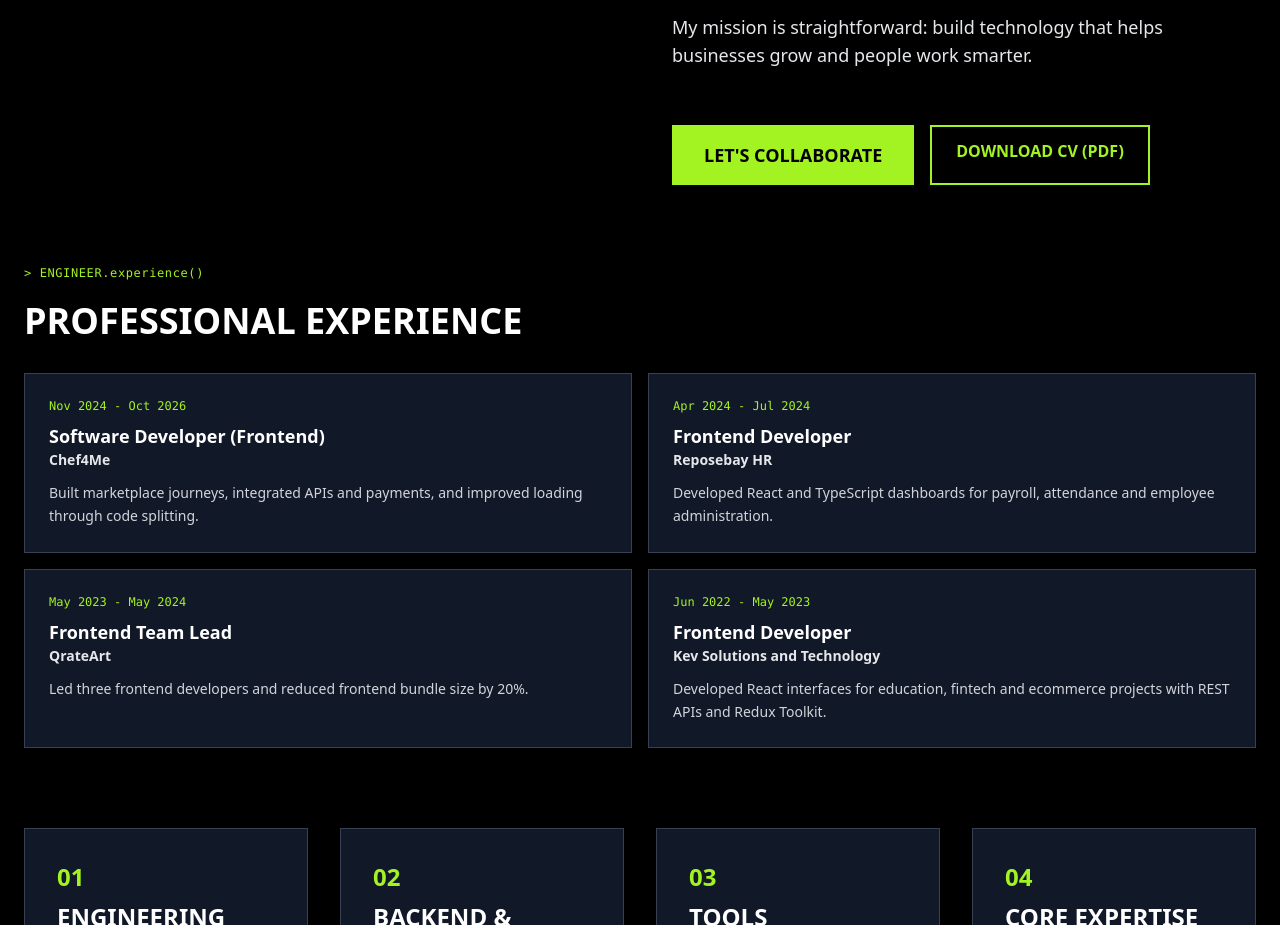
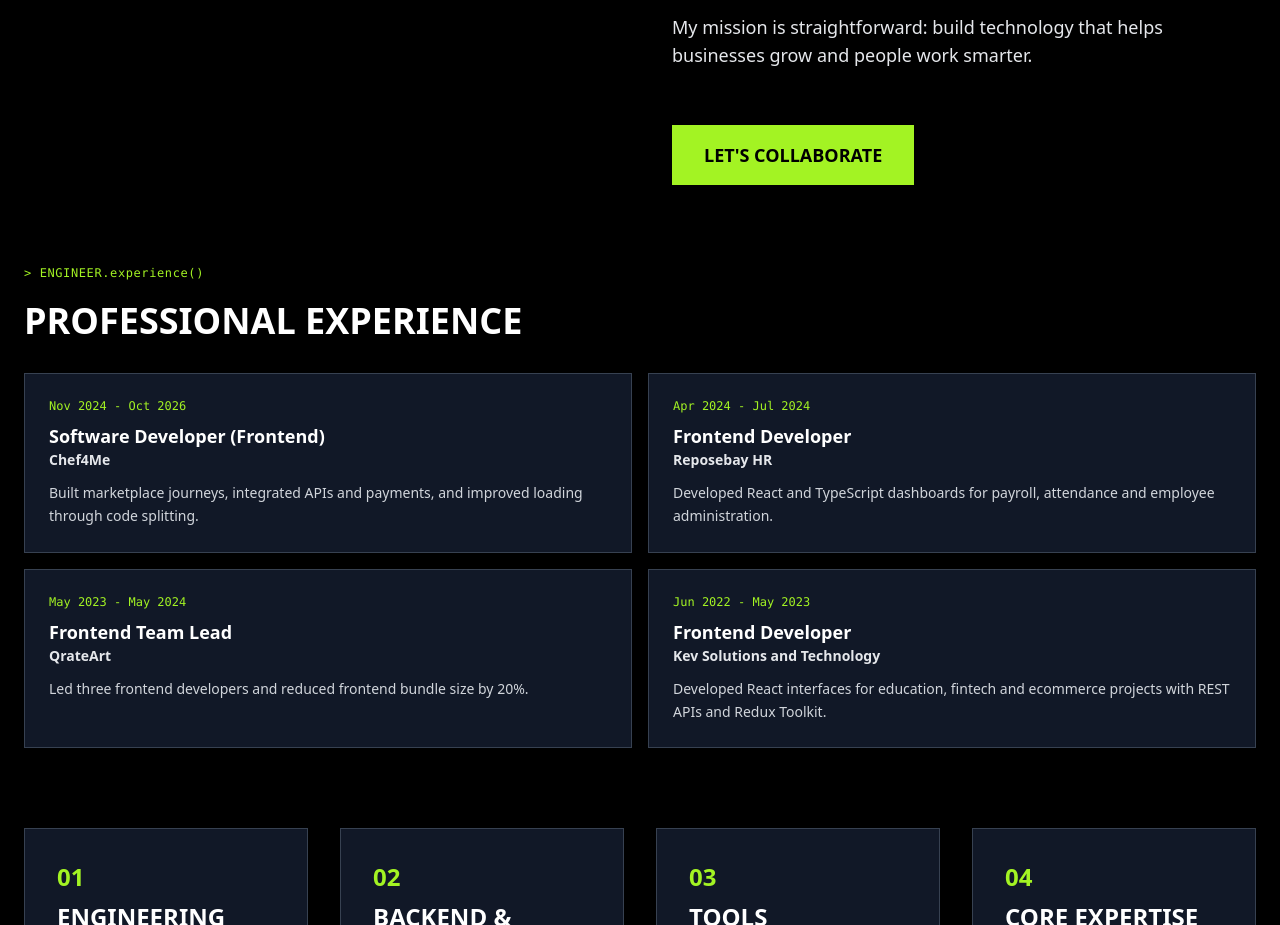
Before and after one commit to paulynson/portfolio, a React (Vite) app: page / in a window 1280 px wide. Shown: the part 3620-4545 px from the top of the page. Built offline with nearby package versions, Linux system fonts and the light colour scheme.

Commit message:
Keep CV download only in navigation

```diff
--- a/src/pages/About.tsx
+++ b/src/pages/About.tsx
@@ -229,7 +229,6 @@ function About() {
             </div>
           </div>
 
-          <div className="text-center"><a href="/Paul_Abakada_CV.pdf" download="Paul_Abakada_CV.pdf" className="inline-block border-2 border-[#A3F323] px-6 py-3 text-center font-bold text-[#A3F323] hover:bg-[#A3F323] hover:text-black">DOWNLOAD CV (PDF)</a></div>
           {/* Mobile CTA */}
           <div className="pt-4">
             <a
@@ -315,7 +314,6 @@ function About() {
               >
                 LET'S COLLABORATE
               </a>
-              <a href="/Paul_Abakada_CV.pdf" download="Paul_Abakada_CV.pdf" className="inline-block border-2 border-[#A3F323] px-6 py-3 text-center font-bold text-[#A3F323] hover:bg-[#A3F323] hover:text-black">DOWNLOAD CV (PDF)</a>
             </div>
           </div>
         </div>
```
